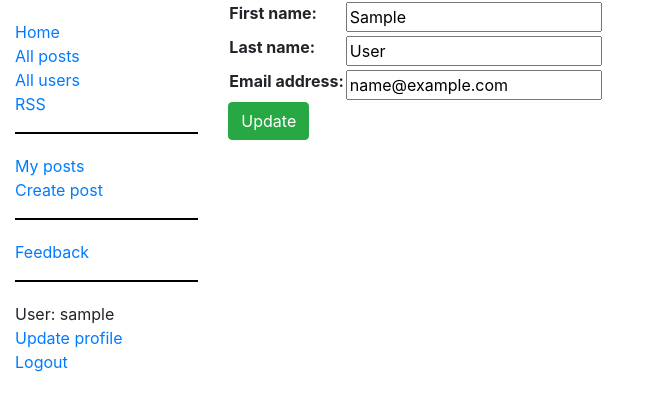
After one commit to CapitanS/Hillel_blog, a Django app: page /accounts/update_profile/ in a window 1280 px wide. The commit adds this page. Shown: the top 411 px of the page, without its empty margins (0-650 px from the left). Run offline with Django 3.2, Linux system fonts and the light colour scheme; the visitor is signed in with stand-in values (Sample User, id 1); parts of the project's set-up code (start-up, migrations or seed data) failed here and were passed over.

Commit message:
- adjusted update_profile and messages

```diff
--- a/blog/urls.py
+++ b/blog/urls.py
@@ -16,7 +16,7 @@ Including another URLconf
 from django.contrib import admin
 from django.urls import include, path
 from django.views.generic import RedirectView
-from posts.views import RegisterFormView
+from posts.views import RegisterFormView, UpdateProfile
 
 urlpatterns = [
     path('admin/', admin.site.urls),
@@ -28,4 +28,5 @@ urlpatterns = [
 urlpatterns += [
     path('accounts/', include('django.contrib.auth.urls')),
     path('accounts/register/', RegisterFormView.as_view(), name='register'),
+    path('accounts/update_profile/', UpdateProfile.as_view(), name='update_profile'),
 ]
--- a/posts/views.py
+++ b/posts/views.py
@@ -1,5 +1,6 @@
-from django.contrib.auth import authenticate, login
+from django.contrib.auth import authenticate, get_user_model, login
 from django.contrib.auth.mixins import LoginRequiredMixin
+from django.contrib.messages.views import SuccessMessageMixin
 from django.core.paginator import Paginator
 from django.http import HttpResponseRedirect
 from django.shortcuts import get_object_or_404, redirect, render
@@ -9,6 +10,8 @@ from django.views.generic import CreateView, DeleteView, FormView, ListView, Upd
 from .forms import CommentForm, RegisterForm
 from .models import Comment, Post
 
+User = get_user_model()
+
 
 def index(request):
     """View function for home page of site."""
@@ -16,10 +19,11 @@ def index(request):
     return render(request, 'index.html')
 
 
-class RegisterFormView(FormView):
+class RegisterFormView(SuccessMessageMixin, FormView):
     template_name = 'registration/register.html'
     form_class = RegisterForm
     success_url = reverse_lazy('index')
+    success_message = 'Profile created'
 
     def form_valid(self, form):
         form.save()
@@ -30,6 +34,18 @@ class RegisterFormView(FormView):
         user = authenticate(username=username, password=password)
         login(self.request, user)
         return super(RegisterFormView, self).form_valid(form)
+
+
+class UpdateProfile(LoginRequiredMixin, SuccessMessageMixin, UpdateView):
+    model = User
+    fields = ['first_name', 'last_name', 'email']
+    template_name = 'registration/update_profile.html'
+    success_url = reverse_lazy('index')
+    success_message = 'Profile updated'
+
+    def get_object(self, queryset=None):
+        user = self.request.user
+        return user
 
 
 class PostCreate(LoginRequiredMixin, CreateView):
--- a/templates/base_generic.html
+++ b/templates/base_generic.html
@@ -40,6 +40,7 @@
         <ul class="sidebar-nav">
             {% if user.is_authenticated %}
             <li>User: {{ user.get_username }}</li>
+            <li><a href="{% url 'update_profile' %}">Update profile</a></li>
             <li><a href="{% url 'logout' %}?next={{request.path}}">Logout</a></li>
             {% else %}
             <li><a href="{% url 'login' %}?next={{request.path}}">Login</a></li>
@@ -53,7 +54,14 @@
           {% if messages %}
             <ul class="messages">
                 {% for message in messages %}
-                <li class="{{ message.tags }}">{{ message }}</li>
+                    <div class="alert {{ message.tags }} alert-dismissible" role="alert">
+                        <strong>{% if message.level == DEFAULT_MESSAGE_LEVELS.ERROR %} Error
+                                {% else %}
+                                {{ message.tags|title }}
+                                {% endif %}!
+                        </strong>
+                        {{ message }}
+                    </div>
                 {% endfor %}
             </ul>
           {% endif %}
--- /dev/null
+++ b/templates/registration/update_profile.html
@@ -0,0 +1,13 @@
+{% extends "base_generic.html" %}
+
+{% block content %}
+
+    <form method="post" class="form-group">
+    {% csrf_token %}
+    <table>
+      {{ form.as_table }}
+    </table>
+    <button type="submit" class="btn btn-success">Update</button>
+  </form>
+
+{% endblock %}
```
